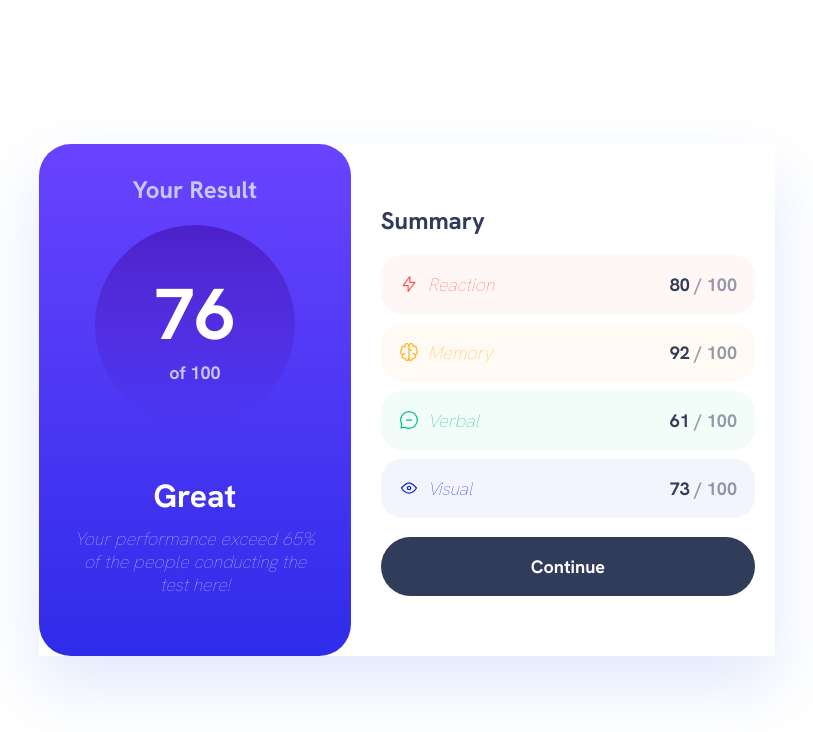
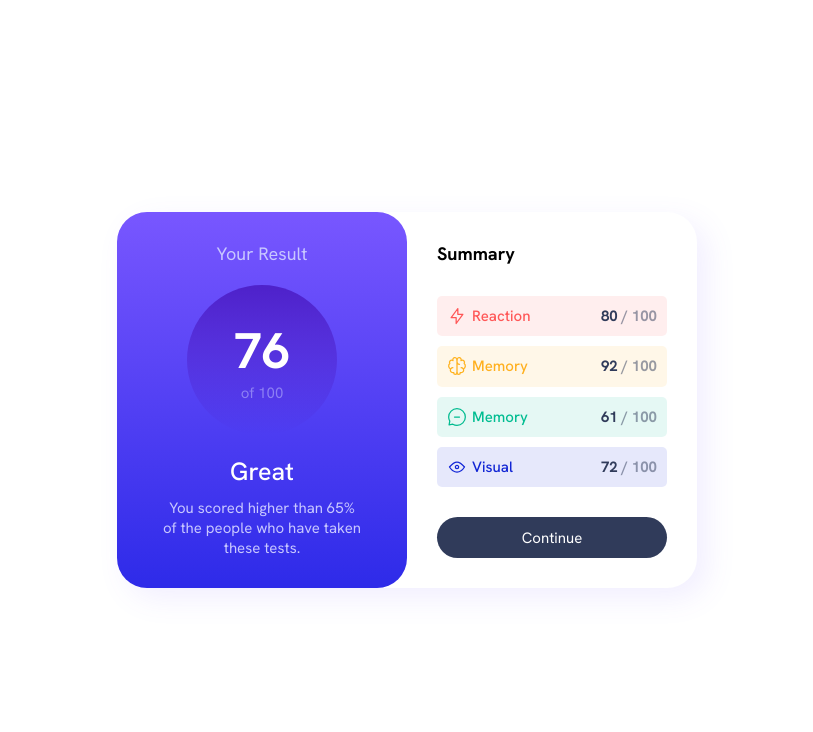
Before and after one commit to guitarcade/results-summary-component, a plain HTML site: page index.html in a window 1280 px wide. Shown: the whole page, without its empty margins (233-1046 px from the left). Drawn offline with Linux system fonts and the light colour scheme.

Commit message:
refactoring to use custom css properties

```diff
--- a/index.html
+++ b/index.html
@@ -2,59 +2,76 @@
 <html lang="en">
 <head>
     <meta charset="UTF-8">
+    <meta http-equiv="X-UA-Compatible" content="IE=edge">
     <meta name="viewport" content="width=device-width, initial-scale=1.0">
-      <!-- displays site properly based on user's device -->
-      <link rel="icon" type="image/png" sizes="32x32" href="./assets/images/favicon-32x32.png">
-      <title>Frontend Mentor | Results summary component</title>
+    <title>Document</title>
     <link rel="stylesheet" href="style.css">
 </head>
 <body>
-      <div class="wrapper">
-         <header>
-            <p class="title">Your Result</p>
+    <main>
+        <div class="results">
+            <h1>Your Result</h1>
             <div class="score">
-               <h1>76</h1>
-               <p>of 100</p>
+                <span>76</span> of 100
             </div>
-            <div class="text-wrapper">
-               <p class="subtitle">Great</p>
-               <p class="description">Your performance exceed 65% of the people conducting the test here!</p>
+            <div class="description">
+                <h2>Great</h2>
+                <p>You scored higher than 65% of the people who have taken these tests.</p>
             </div>
-         </header>
-         <main>
+        </div>
+
+        <div class="summary">
+
             <h1>Summary</h1>
-            <ul>
-               <li class="reaction">
-                  <div class="name-and-icon">
-                     <img src="assets/images/icon-reaction.svg" alt="">
-                     <span class="name">Reaction</span>
+
+            <div class="items">
+
+                <div class="summary-item light-red">
+                    <div class="name">
+                        <img src="assets/images/icon-reaction.svg" alt="" />
+                        <p>Reaction</p>
                     </div>
-                  <span class="score">80 <span class="of">/ 100</span></span>
-               </li>
-               <li class="memory">
-                  <div class="name-and-icon">
-                     <img src="assets/images/icon-memory.svg" alt="">
-                     <span class="name">Memory</span>
+                    <div class="score">
+                        <span>80</span> / 100
                     </div>
-                  <span class="score">92 <span class="of">/ 100</span></span>
-               </li>
-               <li class="verbal">
-                  <div class="name-and-icon">
-                     <img src="assets/images/icon-verbal.svg" alt="">
-                     <span class="name">Verbal</span>
                 </div>
-                  <span class="score">61 <span class="of">/ 100</span></span>
-               </li>
-               <li class="visual">
-                  <div class="name-and-icon">
-                     <img src="assets/images/icon-visual.svg" alt="">
-                     <span class="name">Visual</span>
+
+                <div class="summary-item orangey">
+                    <div class="name">
+                        <img src="assets/images/icon-memory.svg" alt="" />
+                        <p>Memory</p>
                     </div>
-                  <span class="score">73 <span class="of">/ 100</span></span>
-               </li>
-            </ul>
-            <div class="btn">Continue</div>
+                    <div class="score">
+                        <span>92</span> / 100
+                    </div>
+                </div>
+
+                <div class="summary-item green-teal">
+                    <div class="name">
+                        <img src="assets/images/icon-verbal.svg" alt="" />
+                        <p>Memory</p>
+                    </div>
+                    <div class="score">
+                        <span>61</span> / 100
+                    </div>
+                </div>
+
+                <div class="summary-item cobalt-blue">
+                    <div class="name">
+                        <img src="assets/images/icon-visual.svg" alt="" />
+                        <p>Visual</p>
+                    </div>
+                    <div class="score">
+                        <span>72</span> / 100
+                    </div>
+                </div>
+
+            </div>
+
+            <button>Continue</button>
+
+        </div>
+
     </main>
-      </div>
 </body>
 </html>
--- a/style.css
+++ b/style.css
@@ -1,233 +1,233 @@
 @font-face {
-  font-family: 'HankenGrotesk';
-  src: url('assets/fonts/HankenGrotesk-VariableFont_wght.ttf');
+    font-family: 'HankenGrotesk';
+    font-display: swap;
+    font-weight: 100 900;
+    src: url('assets/fonts/HankenGrotesk-VariableFont_wght.ttf') format('truetype');;
 }
 
 html {
     font-size: 62.5%;
 }
 
-* {
-    margin: 0;
-    padding: 0;
+
+:root {
+    --default-font: 'HankenGrotesk';
+
+    --font-size-xs: 1.2rem;
+    --font-size-sm: 1.5rem;
+    --font-size-med: 1.8rem;
+    --font-size-lg: 2.5rem;
+    --font-size-xxl: 5rem;
+
+    --font-weight-normal: 400;
+    --font-weight-lessbold: 500;
+    --font-weight-bold: 700;
+    --font-weight-extra-bold: 900;
+
+    --color-slate-hsl: 252, 100%, 67%;
+    --color-slate: hsl(var(--color-slate-hsl));
+    --color-royal: hsl(241, 81%, 54%);
+    --color-lavander: hsl(241, 100%, 89%);
+    --color-lavander-muted: hsl(241, 100%, 89%, .5);
+    --color-white: hsl(0, 0%, 100%);
+    --color-violet: hsla(256, 72%, 46%, 1);
+    --color-persian: hsla(241, 72%, 46%, 0);
+    --color-dark-blue-hsl: 224, 30%, 27%;
+    --color-dark-blue: hsl(--color-dark-blue-hsl);
+    --color-light-red-hsl: 0, 100%, 67%;
+    --color-orangey-hsl: 39, 100%, 56%;
+    --color-green-teal-hsl: 166, 100%, 37%;
+    --color-cobalt-blue-hsl: 234, 85%, 45%;
+
+    --gradient-primary: linear-gradient(
+        var(--color-slate),
+        var(--color-royal));
+
+    --gradient-circle:  linear-gradient(
+        var(--color-violet),
+        var(--color-persian));
+}
+
+*,
+*::after,
+*::before {
     box-sizing: border-box;
 }
 
-body {
-    background: #ffffff;
-    font-family: 'HankenGrotesk',sans-serif;
-    min-height: 100vh;
-    display: grid;
-    place-items: center;
+* {
+    margin: 0;
+    font: inherit;
 }
 
-.wrapper {
-    max-width: 736px;
-    box-shadow: 0px 30px 60px rgba(61, 108, 236, 0.15);
+body {
+    font-family: var(--default-font);
+    font-size: var(--font-size-med);
 }
 
-header {
+main {
+    --padding: 3rem;
+    --border-radius: 3rem;
+    max-width: 58rem;
+}
+
+.results {
+    padding: var(--padding) calc(var(--padding) * 1.5);
+    background: var(--gradient-primary);
     display: flex;
     flex-direction: column;
     align-items: center;
-    gap: 2em;
-    background: linear-gradient(180deg, #7755FF 0%, #6943FF 0.01%, #2F2CE9 100%);
-    border-radius: 3.2em 3.2em;
-    padding: 3em 0;
+    gap: 2rem;
+    color: var(--color-lavander);
+    text-align: center;
+    border-radius: 0 0 var(--border-radius) var(--border-radius);
 }
 
-header .title {
-    color: hsl(241, 100%, 89%);
-    font-size: 1.8rem;
-    font-weight: bold;
+.results .description {
+    display: grid;
+    gap: 1rem;
 }
 
-header .score {
-  background: linear-gradient(180deg, #4D21C9 0%, rgba(37, 33, 201, 0) 100%, rgba(37, 33, 201, 0) 100%);
-  width: 140px;
-  height: 140px;
-  border-radius: 50%;
-  display: flex;
-  flex-direction: column;
-  align-items: center;
-  justify-content: center;
+.results p {
+    font-size: var(--font-size-sm);
 }
 
-header .score h1 {
-    font-size: 5.6rem;
-    color: hsl(0, 0%, 100%);
-    font-weight: bolder;
+.results .score {
+    display: flex;
+    flex-direction: column;
+    align-items: center;
+    justify-content: center;
+    width: 15rem;
+    aspect-ratio: 1 / 1;
+    background: var(--gradient-circle);
+    border-radius: 50%;
 }
 
-header .score p {
-    font-size: 1.6rem;
-    color: hsl(241, 100%, 89%);
-    font-weight: bold;
+.results h2 {
+    color: var(--color-white);
+    font-size: var(--font-size-lg);
+    font-weight: var(--font-weight-lessbold);
 }
 
-.text-wrapper {
-    display: flex;
-    flex-direction: column;
-    justify-content: center;
-    align-items: center;
-    gap: 1em;
-    padding: 0 5em;
+.results .score {
+    font-size: var(--font-size-sm);
+    color: var(--color-lavander-muted);
 }
 
-.text-wrapper .subtitle{
-    font-size: 2.4rem;
-    color: hsl(0, 0%, 100%);
-    font-weight: bold;
+.results .score span {
+    color: var(--color-white);
+    font-size: var(--font-size-xxl);
+    font-weight: var(--font-weight-bold);
+    display: block;
 }
 
-.text-wrapper .description {
-    font-size: 1.6rem;
-    font-style: italic;
-    font-weight: lighter;
-    color: hsl(241, 100%, 89%);
-    text-align: center;
+.summary {
+    padding: var(--padding);
+    display: grid;
+    /* align-items: start; */
+    gap: 3rem;
 }
 
-main {
-    display: flex;
-    flex-direction: column;
-    justify-content: center;
-    margin: 2em;
+.summary .items {
+    display: grid;
+    gap: 1rem;
 }
 
-main h1 {
-    color: hsl(224, 30%, 27%);
-    font-size: 1.8rem;
-    font-weight: bold;
+.summary h1 {
+    color: var(--color-dark-blue);
+    font-weight: var(--font-weight-bold);
 }
 
-.name-and-icon {
+.summary-item {
     display: flex;
-    gap: .5em;
+    justify-content: space-between;
     align-items: center;
+    padding: 2rem;
+    border-radius: .5rem;
+    font-size: var(--font-size-sm);
+    font-weight: var(--font-weight-lessbold);
 }
 
-main ul {
-    margin: 1em 0;
+.summary-item .name {
+    display: flex;
+    gap: .5rem;
 }
 
-main ul li {
-    display: flex;
-    align-items: center;
-    justify-content: space-between;
-    list-style-type: none;
-    border-radius: 1.2em;
-    margin: .5em 0;
-    padding: 1.5em;
-    font-size: 1.6rem;
+.summary-item .score {
+    font-weight: var(--font-weight-bold);
+    color: hsl(var(--color-dark-blue-hsl),.5);
 }
 
-main ul li .name {
-    font-style: italic;
-    font-weight: lighter;
+.summary-item .score span {
+    color: hsl(var(--color-dark-blue-hsl));
 }
 
-li.reaction {
-    background: linear-gradient(0deg, rgba(255, 255, 255, 0.95), rgba(255, 255, 255, 0.95)), #FF5555;
+.summary-item.light-red {
+    background: hsl(var(--color-light-red-hsl),.1);
 }
 
-li.reaction .name {
-    color: hsl(0, 100%, 67%);
+.summary-item.light-red .name {
+    color: hsl(var(--color-light-red-hsl));
 }
 
-li.memory {
-    background: linear-gradient(0deg, rgba(255, 255, 255, 0.95), rgba(255, 255, 255, 0.95)), #FFB21E;
+.summary-item.orangey {
+    background: hsl(var(--color-orangey-hsl),.1);
 }
 
-li.memory .name {
-    color: hsla(40, 100%, 56%, 1);
+.summary-item.orangey .name {
+    color: hsl(var(--color-orangey-hsl));
 }
 
-li.verbal {
-    background: linear-gradient(0deg, rgba(255, 255, 255, 0.95), rgba(255, 255, 255, 0.95)), #00BB8F;
+.summary-item.green-teal {
+    background: hsl(var(--color-green-teal-hsl),.1);
 }
 
-li.verbal .name {
-    color: hsla(166, 100%, 37%, 1);
+.summary-item.green-teal .name {
+    color: hsl(var(--color-green-teal-hsl));
 }
 
-li.visual {
-    background: linear-gradient(0deg, rgba(255, 255, 255, 0.95), rgba(255, 255, 255, 0.95)), #1125D6;
+.summary-item.cobalt-blue {
+    background: hsl(var(--color-cobalt-blue-hsl),.1);
 }
 
-li.visual .name {
-    color: hsla(234, 85%, 45%, 1);
+.summary-item.cobalt-blue .name {
+    color: hsl(var(--color-cobalt-blue-hsl));
 }
 
-li .score {
-    font-weight: bold;
-    color: hsla(223, 30%, 27%, 1);
-}
-
-li .score .of {
-    opacity: 0.5;
-}
-
-.btn {
-    background: hsla(223, 30%, 27%, 1);
-    padding: 1em;
-    border-radius: 12.8rem;
-    color: hsla(0, 0%, 100%, 1);
-    font-size: 1.8rem;
-    display: flex;
-    justify-content: center;
-    font-weight: bold;
+button {
+    background: hsl(var(--color-dark-blue-hsl));
+    color: var(--color-white);
+    padding: 2rem;
+    border: none;
+    font-size: var(--font-size-sm);
+    font-weight: var(--font-weight-normal);
+    border-radius: 100vw;
     cursor: pointer;
 }
 
-.btn:hover {
-    background: linear-gradient(180deg, #7755FF 0%, #6943FF 0.01%, #2F2CE9 100%);
+button:hover {
+    background: var(--gradient-primary);
 }
 
-@media only screen and (max-width: 699px) {
-    .wrapper {
-      max-width: 375px;
+@media (min-width: 600px) {
+    body {
+        min-height: 100vh;
+        display: grid;
+        place-content: center;
+    }
+    main {
+        display: grid;
+        grid-template-columns: 1fr 1fr;
+        border-radius: var(--border-radius);
+        box-shadow: 1rem 1rem 3rem
+          hsl(var(--color-slate-hsl), .1);
+    }
+    .results {
+        border-radius: var(--border-radius);
+    }
+    button {
+        padding: 1rem;
+    }
+    .summary-item {
+        padding: 1rem;
     }
 }
-
-@media only screen and (min-width: 700px) {
-    .wrapper {
-        display: flex;
-        gap: 1em;
-    }
-    header {
-        flex: 1;
-    }
-    header .score {
-        width: 200px;
-        height: 200px;
-      }
-    header .score h1 {
-        font-size: 7.2rem;
-    }
-    header .score p {
-        font-size: 1.8rem;
-    }
-    header .title {
-        font-size: 2.4rem;
-    }
-    .text-wrapper {
-        padding: 3em;
-    }
-    .text-wrapper .subtitle{
-        font-size: 3.2rem;
-    }
-    .text-wrapper .description {
-        font-size: 1.8rem;
-    }
-    main {
-        flex: 1.2;
-    }
-    main h1 {
-        font-size: 2.4rem;
-    }
-    main ul li {
-        font-size: 1.8rem;
-        padding: 1em;
-    }
-}
```
Also changed, not shown: screenshot2.png (deleted), screenshot3.png (added), 2 other files. Lines whose indentation alone changed are shown as unchanged.
